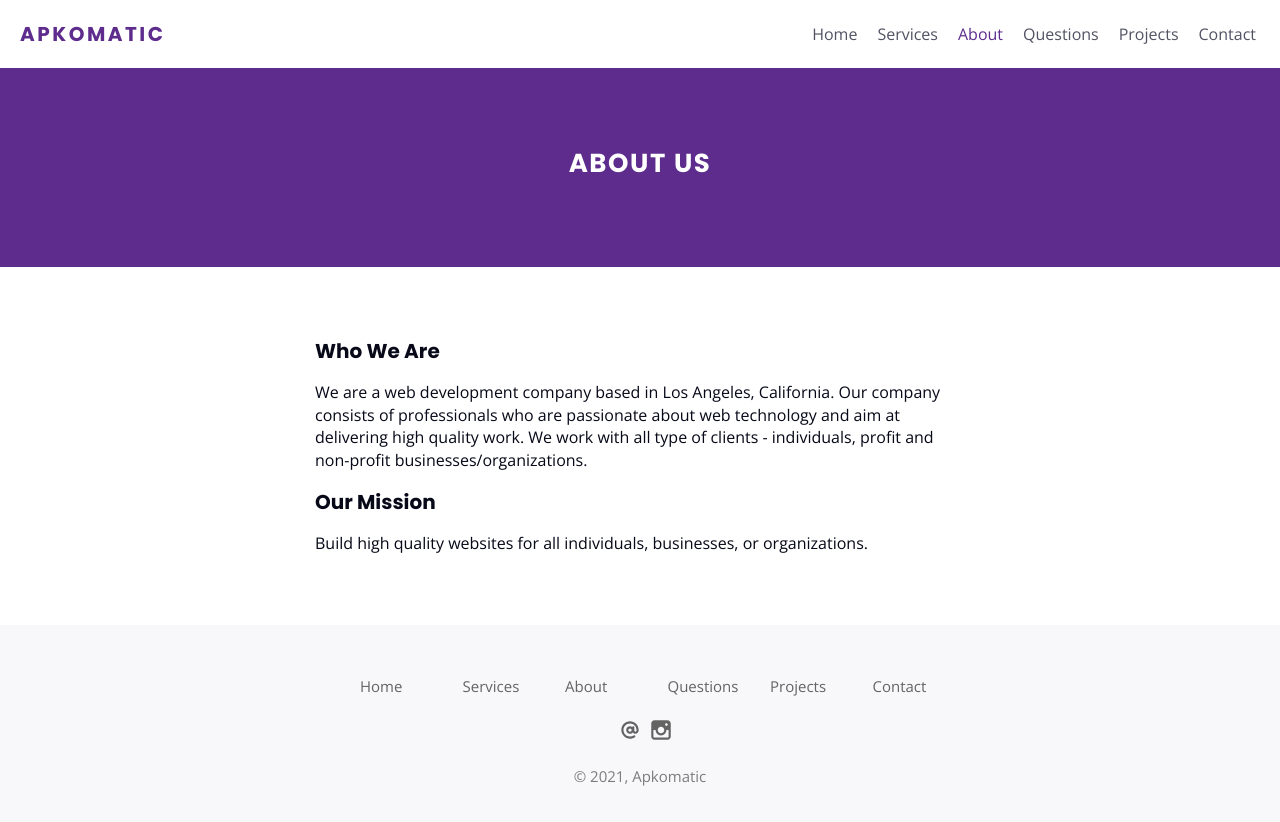
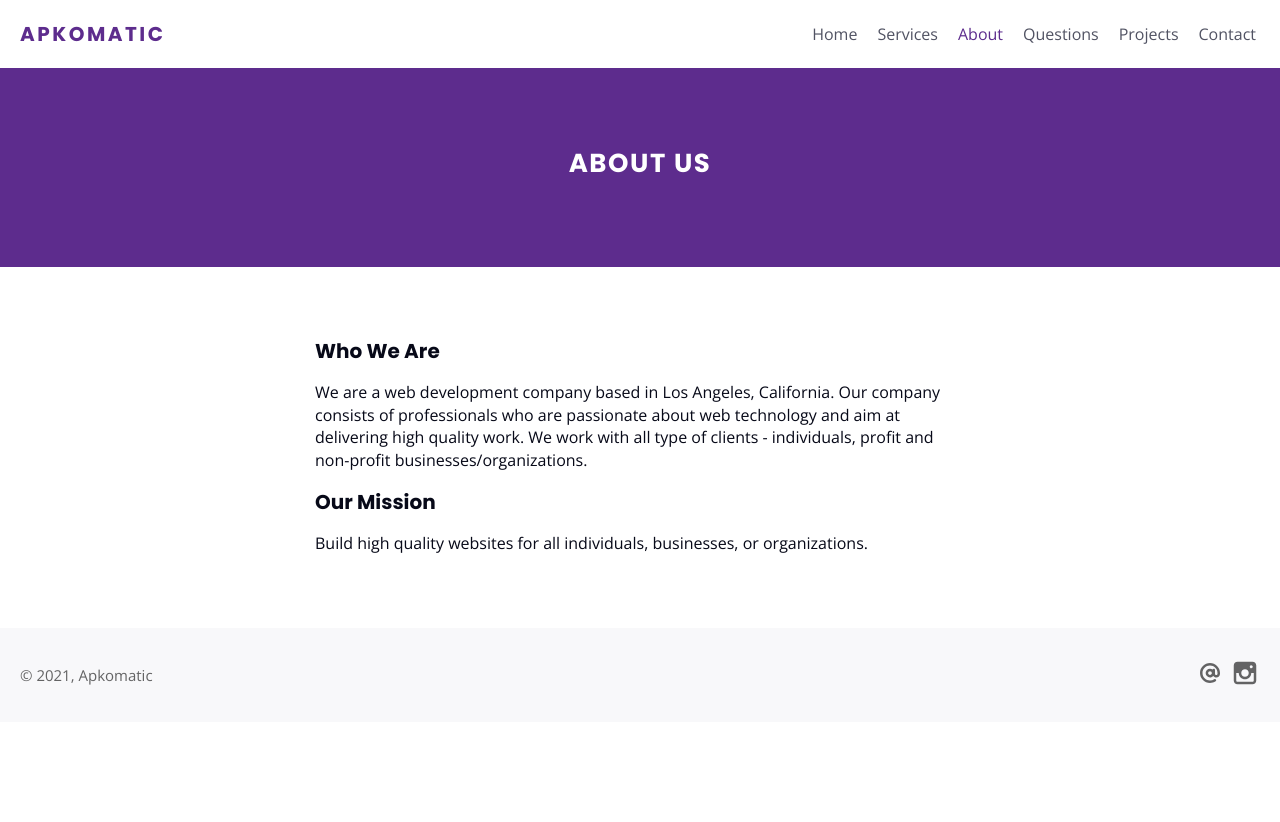
Before and after one commit to apkomatic-tech/apkomatic-website, a Gatsby site: page /about in a window 1280 px wide. After the commit the page ends 800 px from the top, so only its background shows below. Built offline with nearby package versions, Linux system fonts and the light colour scheme; Gatsby itself is replaced by a stand-in of ours.

Commit message:
footer improvements

```diff
--- a/src/components/Footer.tsx
+++ b/src/components/Footer.tsx
@@ -4,7 +4,6 @@
 import {
   StyledFooter,
   StyledFooterContainer,
-  StyledFooterLinks,
   StyledFooterSocial,
   StyledFooterCopyright,
 } from '../styles/footer.styles';
@@ -37,7 +36,9 @@
   return (
     <StyledFooter>
       <StyledFooterContainer>
-        <StyledFooterLinks>{renderLinks()}</StyledFooterLinks>
+        <StyledFooterCopyright>
+          © {new Date().getFullYear()}, {siteTitle}
+        </StyledFooterCopyright>
         <StyledFooterSocial>
           <ul>
             <li>
@@ -53,9 +54,6 @@
           </ul>
         </StyledFooterSocial>
       </StyledFooterContainer>
-      <StyledFooterCopyright>
-        © {new Date().getFullYear()}, {siteTitle}
-      </StyledFooterCopyright>
     </StyledFooter>
   );
 };
--- a/src/components/Layout.tsx
+++ b/src/components/Layout.tsx
@@ -33,7 +33,14 @@
     <>
       <Header siteTitle={data.site.siteMetadata?.title || `Apkomatic`} />
       <div className="page">
-        <main className="content">{children}</main>
+        <main
+          className="content"
+          style={{
+            minHeight: '70vh',
+          }}
+        >
+          {children}
+        </main>
         <Footer siteTitle={data.site.siteMetadata?.title} />
       </div>
     </>
--- a/src/styles/footer.styles.ts
+++ b/src/styles/footer.styles.ts
@@ -3,64 +3,44 @@
 
 const StyledFooter = styled.footer`
   background: var(--offWhite);
-  padding-top: 5rem;
-  padding-bottom: 5rem;
   --footer-text-color: rgba(0, 0, 0, 0.6);
 `;
 const StyledFooterContainer = styled.div`
   max-width: var(--desktopWideContainerWidth);
   margin: auto;
-  padding: 0 2rem;
-`;
-
-const StyledFooterLinks = styled.ul`
-  list-style: none;
-  padding-bottom: 2rem;
-  justify-content: flex-start;
-  display: grid;
-  grid-row-gap: 2rem;
-  grid-column-gap: 1.5rem;
-  max-width: 60rem;
-  margin: 0 auto;
-  grid-template-columns: repeat(auto-fit, minmax(80px, 1fr));
-  li {
-    display: inline-block;
-  }
-  a {
-    color: var(--footer-text-color);
-    text-decoration: none;
-    font-size: 1.5rem;
-    &:hover,
-    &:focus {
-      text-decoration: underline;
-      color: var(--baseLinkColor);
-    }
+  padding: 3rem 2rem;
+  display: flex;
+  flex-direction: column;
+  @media only screen and (min-width: 767px) {
+    flex-direction: row;
+    justify-content: space-between;
+    align-items: center;
+    flex-direction: row;
   }
 `;
 
 const StyledFooterSocial = styled.div`
-  display: flex;
-  align-items: center;
-  justify-content: center;
-  padding-bottom: 2rem;
+  margin-bottom: 1rem;
+  @media screen and (min-width: 767px) {
+    margin-bottom: 0;
+  }
   ul {
     margin: 0;
     padding: 0;
     list-style: none;
-    display: inline-flex;
-    justify-content: flex-start;
-    align-items: center;
     margin-left: 1rem;
     line-height: 1;
+    text-align: center;
   }
   li {
+    display: inline-block;
     margin-right: 0.5rem;
     &:last-of-type {
       margin-right: 0;
     }
   }
   a {
-    font-size: 2.6rem;
+    font-size: 3rem;
     color: var(--footer-text-color);
     display: block;
     &:hover,
@@ -73,13 +53,16 @@
 const StyledFooterCopyright = styled.div`
   text-align: center;
   font-size: 1.5rem;
-  color: rgba(0, 0, 0, 0.5);
+  color: rgba(0, 0, 0, 0.6);
+  order: 1;
+  @media screen and (min-width: 767px) {
+    order: -1;
+  }
 `;
 
 export {
   StyledFooter,
   StyledFooterContainer,
-  StyledFooterLinks,
   StyledFooterCopyright,
   StyledFooterSocial,
 };
```
